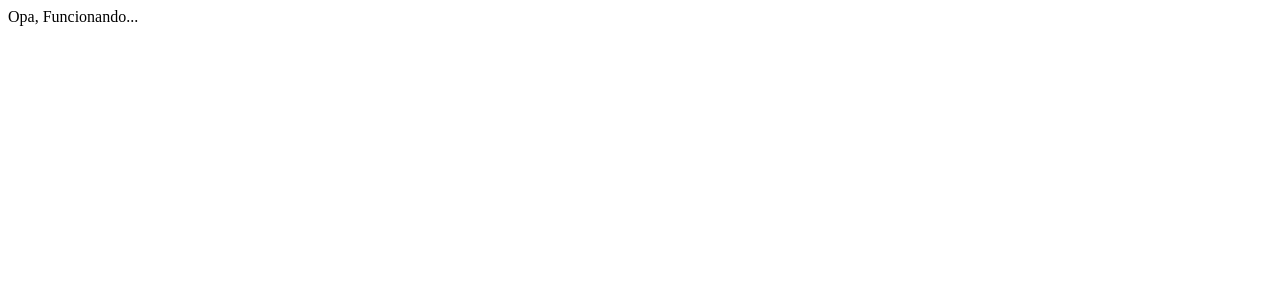
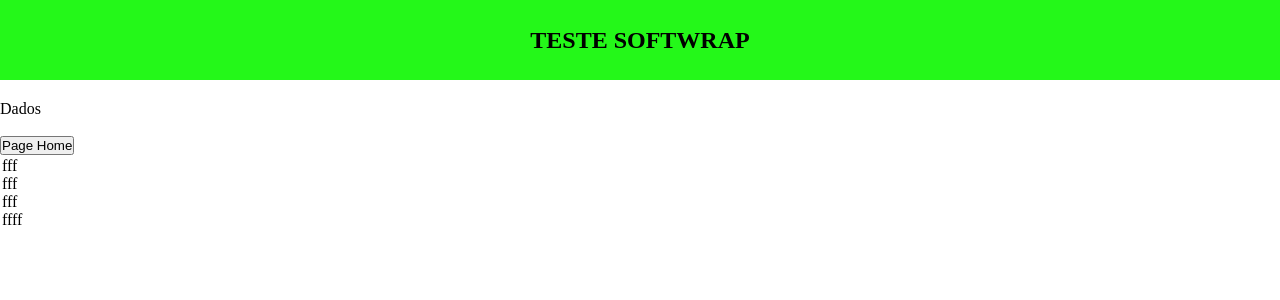
Before and after one commit to RSemerene/TesteSW, a React (Create React App) app: page /dados in a window 1280 px wide. Shown: the top 300 px of the page. Built offline with nearby package versions, Linux system fonts and the light colour scheme.

Commit message:
Rotas e Header

```diff
--- a/package.json
+++ b/package.json
@@ -10,6 +10,7 @@
     "react-dom": "^17.0.1",
     "react-router-dom": "^5.2.0",
     "react-scripts": "4.0.1",
+    "styled-components": "^5.2.1",
     "web-vitals": "^0.2.4"
   },
   "scripts": {
--- a/src/App.css
+++ b/src/App.css
@@ -1,38 +1,8 @@
-.App {
-  text-align: center;
+* {
+margin:0px;
+padding: 0px;
 }
 
-.App-logo {
-  height: 40vmin;
-  pointer-events: none;
+*{
+  box-sizing: border-box;
 }
-
-@media (prefers-reduced-motion: no-preference) {
-  .App-logo {
-    animation: App-logo-spin infinite 20s linear;
-  }
-}
-
-.App-header {
-  background-color: #282c34;
-  min-height: 100vh;
-  display: flex;
-  flex-direction: column;
-  align-items: center;
-  justify-content: center;
-  font-size: calc(10px + 2vmin);
-  color: white;
-}
-
-.App-link {
-  color: #61dafb;
-}
-
-@keyframes App-logo-spin {
-  from {
-    transform: rotate(0deg);
-  }
-  to {
-    transform: rotate(360deg);
-  }
-}
--- a/src/App.js
+++ b/src/App.js
@@ -2,10 +2,20 @@ import React from 'react';
 import './App.css';
 import {BrowserRouter} from 'react-router-dom'
 
-const Page = (props) => {
+import Routes from './Routes';
+import { Template } from './components/MainComponents';
+import Header from './components/partials/Header';
+
+const Page = () => {
   return (
     <BrowserRouter>
-    <div>Opa, Funcionando...</div>
+    <Template>
+      <Header/>
+
+      <Routes />
+
+    </Template>
+
     </BrowserRouter>
   );
 }
--- a/src/Routes.js
+++ b/src/Routes.js
@@ -0,0 +1,23 @@
+import React from 'react'
+import {Switch, Route} from 'react-router-dom';
+
+import Home from './pages/Home';
+import Add from './pages/Add';
+import Dados from './pages/Dados';
+
+
+export default () => {
+    return(
+    <Switch>
+        <Route exact path='/'>
+            <Home/>
+        </Route>
+        <Route exact path='/dados'>
+            <Dados/>
+        </Route>
+        <Route exact path='/add'>
+            <Add/>
+        </Route>
+    </Switch>
+    );
+}
--- /dev/null
+++ b/src/components/MainComponents.js
@@ -0,0 +1,3 @@
+import styled from 'styled-components';
+
+export const Template = styled.div``;
--- /dev/null
+++ b/src/components/partials/Header/index.js
@@ -0,0 +1,12 @@
+import React from 'react';
+import {HeaderArea} from './styled';
+
+const Header = () => {
+    return (
+        <HeaderArea>
+            <h2>TESTE SOFTWRAP</h2>
+        </HeaderArea>
+    );
+}
+
+export default Header
--- /dev/null
+++ b/src/components/partials/Header/styled.js
@@ -0,0 +1,17 @@
+import styled from 'styled-components';
+
+export const HeaderArea = styled.div`
+width:100%;
+height:80px;
+background-color:#24f819;
+margin-bottom:20px;
+
+
+    h2{
+        display:flex;
+        align-items:center;
+        justify-content:center;
+        line-height:80px;
+
+    }
+`
--- a/src/index.js
+++ b/src/index.js
@@ -3,9 +3,8 @@ import ReactDOM from 'react-dom';
 import App from './App';
 
 
-ReactDOM.render(
-  <React.StrictMode>
-    <App />
-  </React.StrictMode>,
+ReactDOM.render
+(
+<App />,
   document.getElementById('root')
-);
+  );
--- /dev/null
+++ b/src/pages/Dados/index.js
@@ -0,0 +1,24 @@
+import React from 'react'
+import {Link} from 'react-router-dom';
+
+const Page = () => {
+    return (
+        <>
+    <div>Dados</div> <br/>
+  <Link to='/'><button>Page Home</button></Link>
+  <div>
+      <table>
+          <ul>
+<li>fff</li>
+<li>fff</li>
+<li>fff</li>
+<li>ffff</li>
+
+      </ul>
+
+      </table>
+  </div>
+    </>
+    );
+}
+export default Page;
--- /dev/null
+++ b/src/pages/Home/index.js
@@ -0,0 +1,8 @@
+import React from 'react'
+
+const Page = () => {
+    return (
+    <div>Página Inicial</div>
+    );
+}
+export default Page;
```
Also changed, not shown: src/pages/Add/index.js (added), 2 other files (tests, documents, lock files or other folders).
